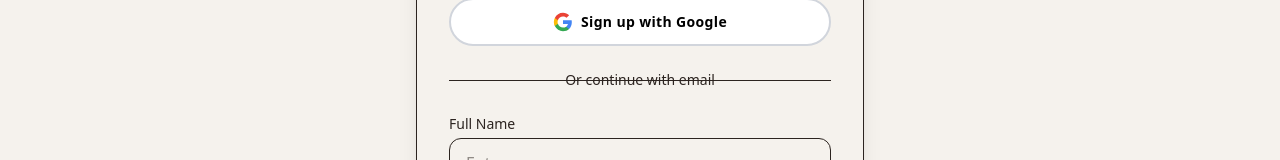
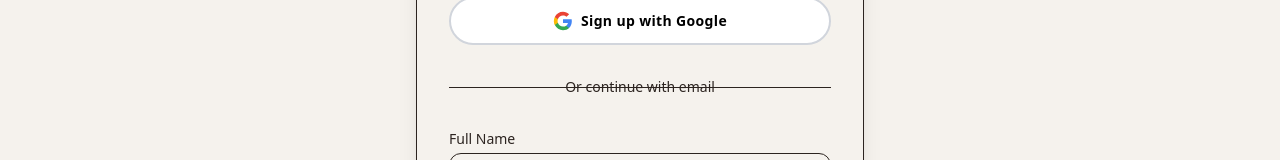
Before and after one commit to nitinsharmaji0911-ops/zorodoor, a Next.js app: page /register in a window 1280 px wide. Shown: the part 233-393 px from the top of the page. Built offline with nearby package versions, Linux system fonts and the light colour scheme; no server answers.

Commit message:
style: fix separator alignment and add mock google keys for testing

```diff
--- a/app/globals.css
+++ b/app/globals.css
@@ -5,7 +5,8 @@
     /* Premium Color Palette - Strict Adherence */
     --color-bg-primary: #F5F2ED;
     /* Warm Cream */
-    --color-bg-secondary: #EBE7E0;
+    --color-bg-secondary: #ffffff;
+    /* Was F5F5F7 or similar, ensuring it matches the card background for the separator to work */
     /* Slightly darker cream for cards/sections */
     --color-bg-white: #FFFFFF;
     /* Pure White for clean contrast */
--- a/app/login/page.tsx
+++ b/app/login/page.tsx
@@ -76,12 +76,14 @@ export default function LoginPage() {
                     </Button>
                 </div>
 
-                <div className="relative mb-6">
+                <div className="relative my-8">
                     <div className="absolute inset-0 flex items-center">
                         <div className="w-full border-t border-[--color-border]"></div>
                     </div>
                     <div className="relative flex justify-center text-sm">
-                        <span className="px-2 bg-[--color-bg-secondary] text-[--color-text-secondary]">Or continue with email</span>
+                        <span className="px-4 bg-[--color-bg-secondary] text-[--color-text-secondary] font-medium z-10">
+                            Or continue with email
+                        </span>
                     </div>
                 </div>
 
--- a/app/register/page.tsx
+++ b/app/register/page.tsx
@@ -83,12 +83,14 @@ export default function RegisterPage() {
                     </Button>
                 </div>
 
-                <div className="relative mb-6">
+                <div className="relative my-8">
                     <div className="absolute inset-0 flex items-center">
                         <div className="w-full border-t border-[--color-border]"></div>
                     </div>
                     <div className="relative flex justify-center text-sm">
-                        <span className="px-2 bg-[--color-bg-secondary] text-[--color-text-secondary]">Or continue with email</span>
+                        <span className="px-4 bg-[--color-bg-secondary] text-[--color-text-secondary] font-medium z-10">
+                            Or continue with email
+                        </span>
                     </div>
                 </div>
 
```
